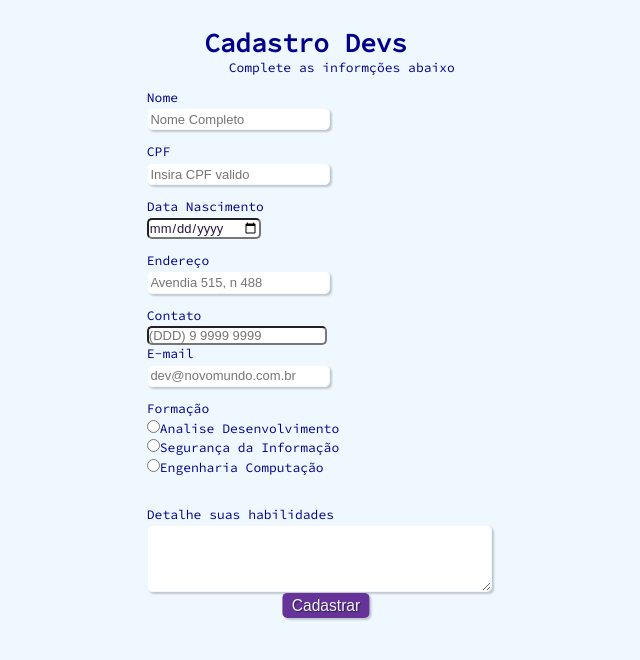
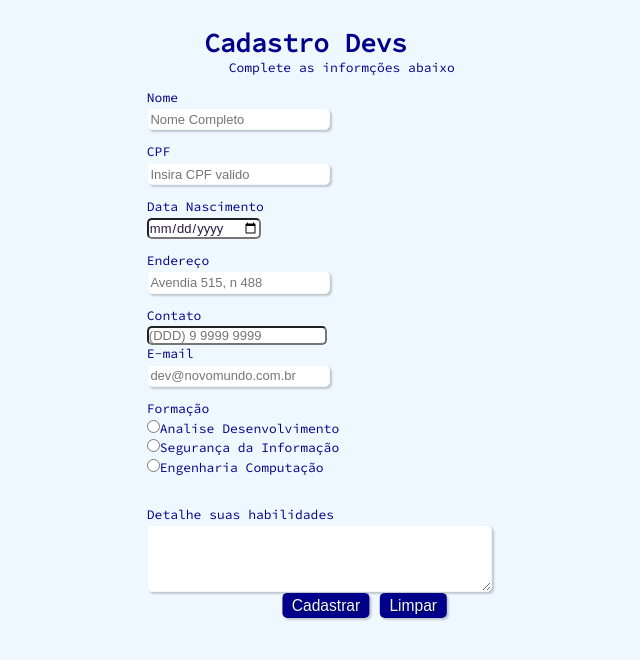
Before and after one commit to JhonMercedes/Cadastro, a plain HTML site: page index.html in a window 1280 px wide. Shown: the whole page, without its empty margins (314-954 px from the left). Drawn offline with Linux system fonts and the light colour scheme.

Commit message:
inserido botão limpar

```diff
--- a/css/style.css
+++ b/css/style.css
@@ -67,7 +67,7 @@ input, textarea, button {
 }
 .botao {
     font-size: 1.2em;
-    background: rebeccapurple;
+    background:darkblue;
     border: 0;
     margin-bottom: 1em;
     color: aliceblue;
@@ -80,11 +80,26 @@ input, textarea, button {
     margin-right: -50%;
     transform: translate(-50%, -50%);
 }
-.botao:hover {
-    background: #ccbbff;
+.botao:hover, .limpar:hover {
+    background: #26b114;
     box-shadow: inset 2px 2px 2px rgba(0,0,0,0.2);
     text-shadow: none;
 }
-.botao {
+.botao, .limpar {
     cursor: pointer;
 }
+.limpar {
+    font-size: 1.2em;
+    background: darkblue;
+    border: 0;
+    margin-bottom: 1em;
+    color: aliceblue;
+    padding: 0.2em 0.6em;
+    box-shadow: 2px 2px 2px rgba(0,0,0,0.2);
+    text-shadow: 1px 1px 1px rgba(0,0,0,0.5);
+    position: absolute;
+    top: 10;
+    right:38%;
+    margin-left: -50%;
+    transform: translate(-50%, -50%);
+}
--- a/index.html
+++ b/index.html
@@ -53,14 +53,16 @@
                     <input type="radio" name="op3" value="op3">Engenharia Computação
                 </label>
             </div>
-                <div class="campo">
+            <div class="campo">
                     <br>
                     <label>Detalhe suas habilidades</label>
                     <textarea rows="4" style="width: 26em;" id="habilidades" name="habilidades"></textarea>
-                </div>
+            </div>
+            <button class="botao" type="submit">Cadastrar</button>
+            <button class="limpar" type="reset" onsubmit="">Limpar</button>
 
         </fieldset>
-        <button class="botao" type="submit" onsubmit="">Cadastrar</button>
+
 
     </form>
 </body>
```
